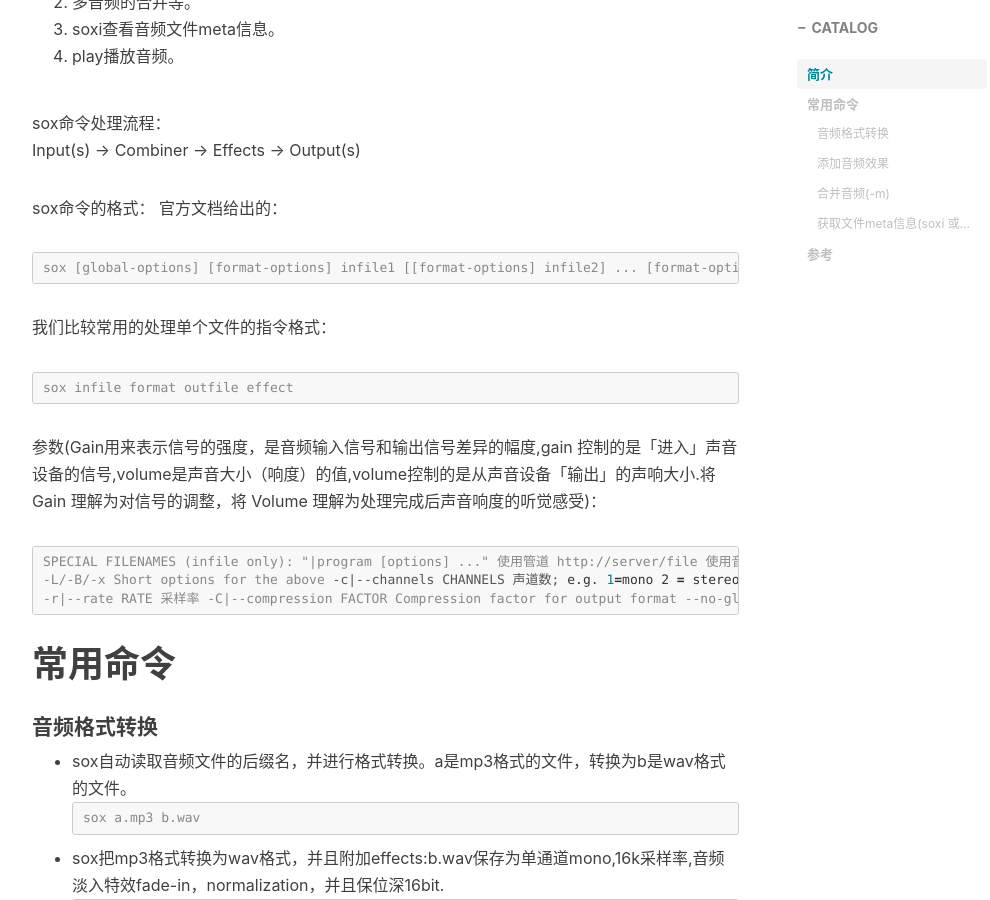
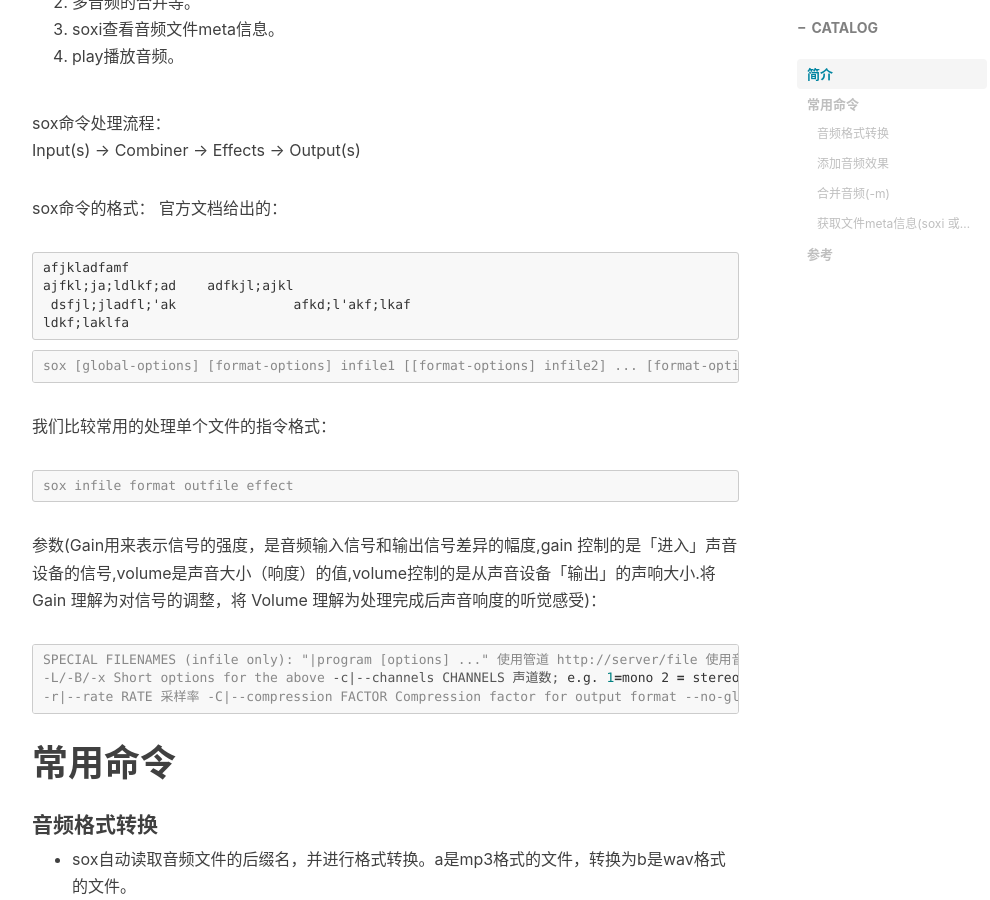
Before and after one commit to zhuxiaoxuhit/zhuxiaoxuhit.github.io, a Jekyll site: the page built from _posts/2020-03-24-SOX：the-Swiss-Army-knife-of-audio-manipulation.md, in a window 1280 px wide and 900 px high, scrolled down 765 px. Shown: the whole window, without its empty margins (233-1223 px from the left). Built offline with Jekyll 4.4.1, drawn with Linux system fonts in a browser that asks for light colours; nearby versions of some CDN libraries; comment, search, counter and statistics services are not loaded.

Commit message:
[MDF] sox

````diff
--- a/_posts/2020-03-24-SOX：the-Swiss-Army-knife-of-audio-manipulation.md
+++ b/_posts/2020-03-24-SOX：the-Swiss-Army-knife-of-audio-manipulation.md
@@ -26,6 +26,13 @@ Input(s) -> Combiner -> Effects -> Output(s)
 
 sox命令的格式：
 官方文档给出的：
+<pre>
+afjkladfamf
+ajfkl;ja;ldlkf;ad    adfkjl;ajkl
+ dsfjl;jladfl;'ak		afkd;l'akf;lkaf
+ldkf;laklfa
+</pre>
+
 ```console
 
 sox [global-options] [format-options] infile1
````
